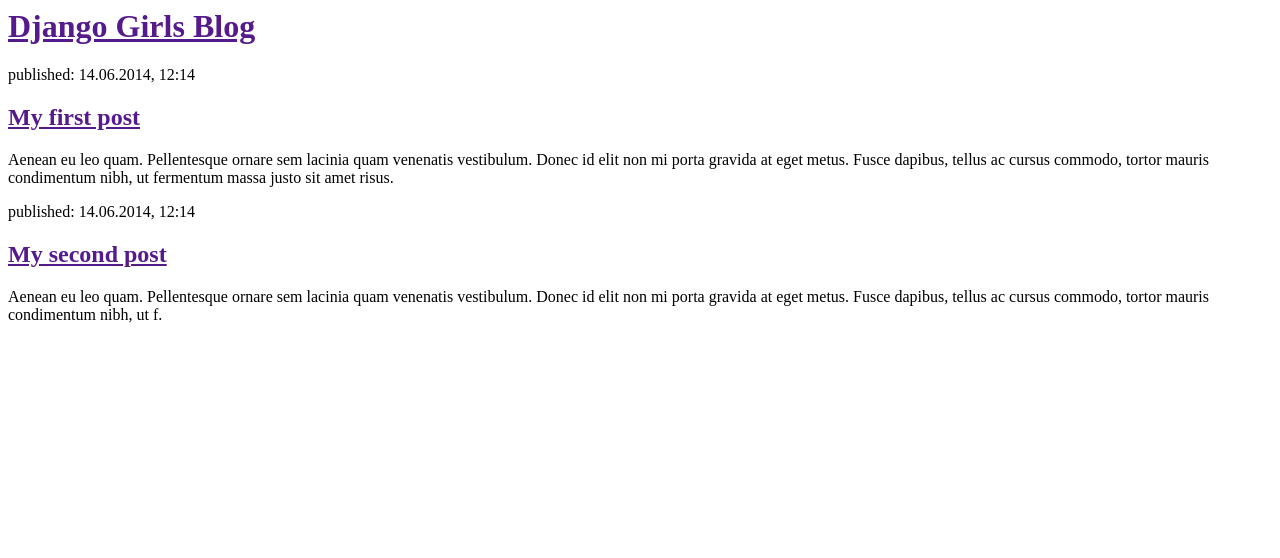
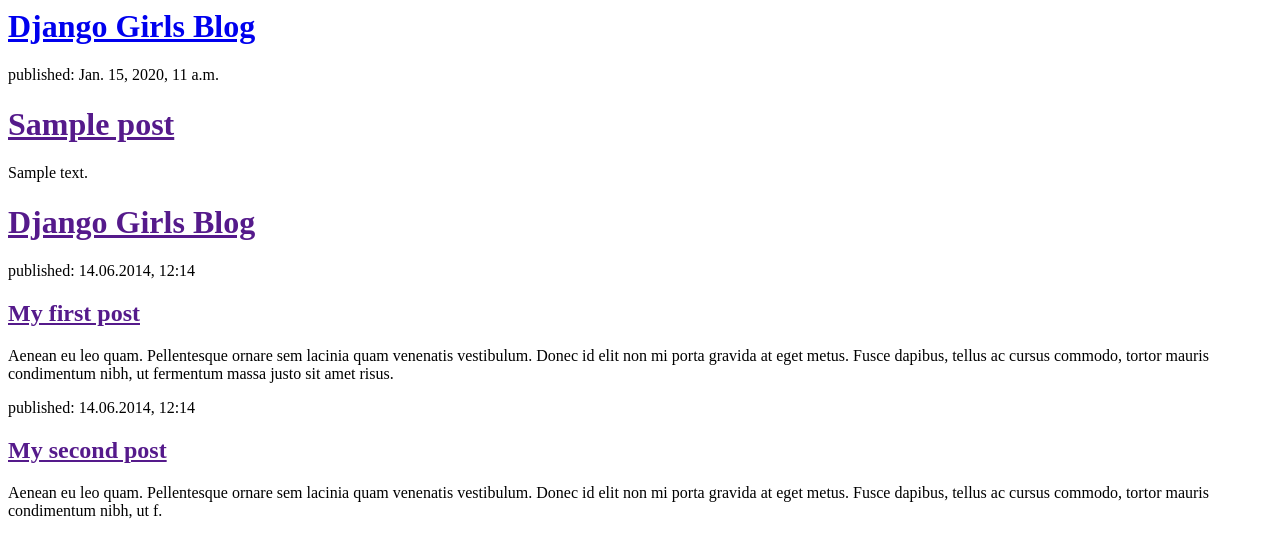
Before and after one commit to marlenakaminska/my-first-blog, a Django app: template blog/templates/blog/post_list.html in a window 1280 px wide. Shown: the top 558 px of the page. Run offline with Django 3.2, Linux system fonts and the light colour scheme; the template is opened without the code that fills it: values that come from a table or form of the project are taken from there, others are empty; tables that the repository leaves empty hold one stand-in row (values such as "Sample post").

Commit message:
Modyfikacja szablonu, by pokazywal posty z bazy danych

```diff
--- a/blog/templates/blog/post_list.html
+++ b/blog/templates/blog/post_list.html
@@ -2,7 +2,19 @@
     <head>
         <title>Django Girls blog</title>
     </head>
-    <body>
+<div>
+    <h1><a href="/">Django Girls Blog</a></h1>
+</div>
+
+{% for post in posts %}
+    <div>
+        <p>published: {{ post.published_date }}</p>
+        <h1><a href="">{{ post.title }}</a></h1>
+        <p>{{ post.text|linebreaksbr }}</p>
+    </div>
+{% endfor %}
+</html>
+  <body>
         <div>
             <h1><a href="">Django Girls Blog</a></h1>
         </div>
@@ -19,4 +31,3 @@
             <p>Aenean eu leo quam. Pellentesque ornare sem lacinia quam venenatis vestibulum. Donec id elit non mi porta gravida at eget metus. Fusce dapibus, tellus ac cursus commodo, tortor mauris condimentum nibh, ut f.</p>
         </div>
     </body>
-</html>
```
